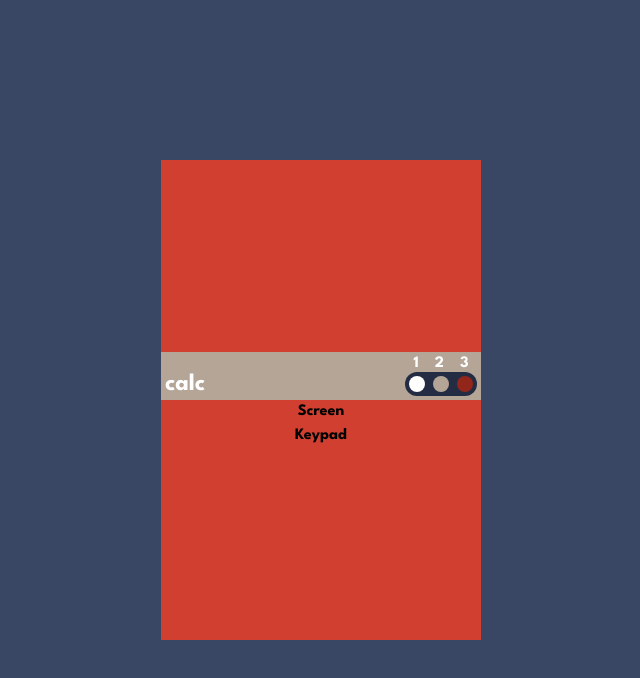
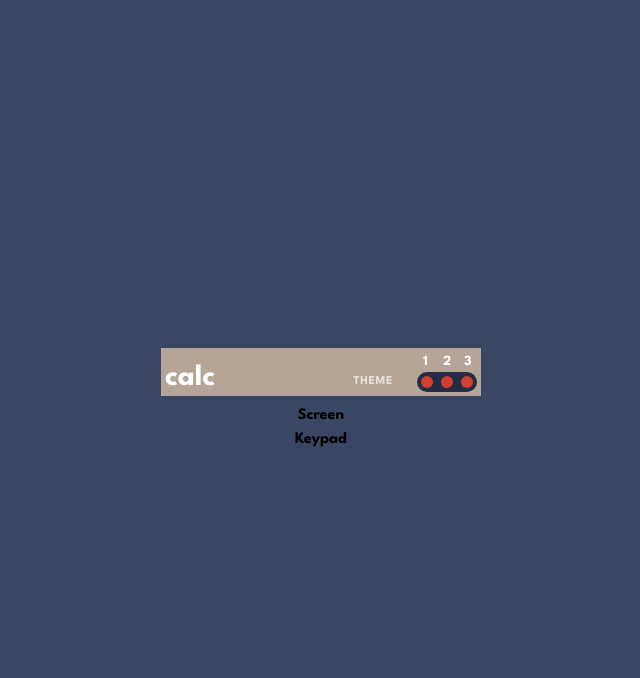
Before and after one commit to MustakAbsarKhan/Calculator-App, a website: page index.html in a window 1280 px wide. Shown: the whole page, without its empty margins (319-959 px from the left). Drawn offline with Linux system fonts and the light colour scheme.

Commit message:
Theme 1 Header Update for 1440px or above

```diff
--- a/index.html
+++ b/index.html
@@ -14,24 +14,30 @@
 </head>
 
 <body class="font-sans bg-t1mainBG flex justify-center items-center h-[100vh]">
-    <main class="bg-t1keyBGT flex flex-col justify-center items-center w-[25%] h-[60%]">
-        <topbar class="w-full h-12 px-1 flex justify-between items-end bg-t1keySD2">
-            <text-top class="font-bold text-2xl text-t1text2">
+    <main class="flex flex-col justify-center items-center w-[25%] h-[70%] min-w-fit">
+        <topbar class="w-full h-12 px-1 mb-2 justify-between flex items-end bg-t1keySD2">
+            <text-top class="font-bold text-3xl text-t1text2">
                 calc
             </text-top>
 
-            <div class="left-unit flex flex-col h-12">
-                <numbers class="h-5 flex justify-center gap-x-4 text-t1text2">
-                    <p>1</p>
-                    <p>2</p>
-                    <p>3</p>
-                </numbers>
-                <toggle class="w-fit bg-t1toggleBG rounded-full flex justify-center items-center">
-                    <input class="button n1 h-4 w-4 m-1 bg-t1text2" type="radio" name="toggle" id="one" />
-                    <input class="button n2 h-4 w-4 m-1 bg-t1keySD2" type="radio" name="toggle" id="two" />
-                    <input class="button n3 h-4 w-4 m-1 bg-t1keySD1" type="radio" name="toggle" id="three" />
-                </toggle>
-            </div>
+            <right class="flex h-12 items-end">
+                <text-top class="text-xs text-t1keyBG1 uppercase font-thin tracking-wider mr-6 flex h-7 items-center">
+                    Theme
+                </text-top>
+
+                <div class="flex flex-col justify-center h-12">
+                    <numbers class="flex justify-center text-t1text2 text-sm">
+                        <p class="pr-[0.95rem] pl-[0.05rem]">1</p>
+                        <p class="pr-[0.80rem]">2</p>
+                        <p class="pr-0">3</p>
+                    </numbers>
+                    <toggle class="w-fit h-fit bg-t1toggleBG rounded-full flex justify-center">
+                        <input class="button n1 h-3 w-3 m-1 bg-t1keyBGT" type="radio" name="toggle" id="one" />
+                        <input class="button n2 h-3 w-3 m-1 bg-t1keyBGT" type="radio" name="toggle" id="two" />
+                        <input class="button n3 h-3 w-3 m-1 bg-t1keyBGT" type="radio" name="toggle" id="three" />
+                    </toggle>
+                </div>
+            </right>
 
         </topbar>
         <screen>
--- a/src/css/input.css
+++ b/src/css/input.css
@@ -6,4 +6,5 @@
     appearance: none;
     border-radius: 50%;
     opacity: 1;
+    cursor: pointer;
 }
```
Also changed, not shown: dist/output.css.
